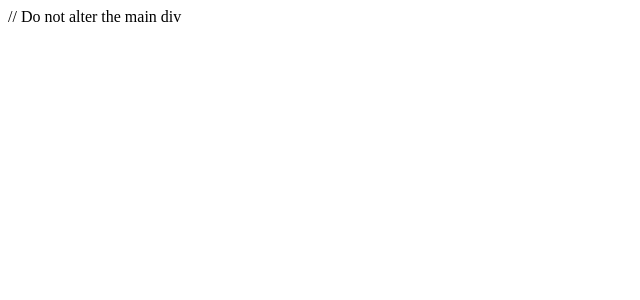
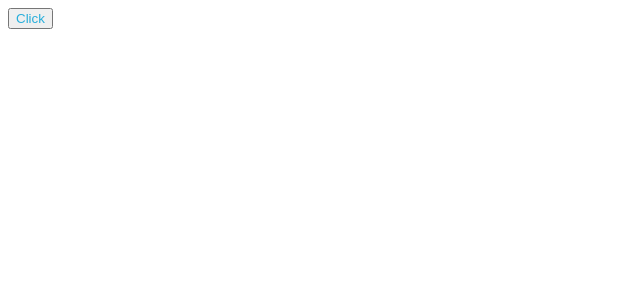
Before and after one commit to VikramSinghBoran/React-Basics-What-Are-Components-React-Basics-Going-through-the-file-structu-...---In-Class---Bu, a React app: page / in a window 1280 px wide. Shown: the top 300 px of the page, without its empty margins (0-640 px from the left). Built offline with nearby package versions, Linux system fonts and the light colour scheme.

Commit message:
Added event to button for para render

```diff
--- a/src/components/App.js
+++ b/src/components/App.js
@@ -2,12 +2,53 @@ import React, {Component, useState} from "react";
 import "./../styles/App.css";
 
 function App() {
+  // const [flag,setFlag] = useState(true);
+  // const  showP = (prevFlag)=>{
+  //   if(prevFlag == true){
+  //     setFlag(false);
+  //     console.log(flag);
+  //   }
+  //   console.log(typeof prevFlag);
+  // }
+  const [content,setContent] = useState();
+
+  const handleClick = ()=>{
+    setContent(<p id="para">"Hello, I've learnt to use the full-stack evaluation tool. This makes me so happy"</p>);
+  }
   return (
     <div id="main">
-      // Do not alter the main div
+      {/* // Do not alter the main div */}
+      <button id="click" onClick={handleClick}>Click</button>
+      {/* <p>{content}</p> */}
+      {content}
     </div>
   );
 }
 
+/*
+
+const [flag,setFlag] = useState(true);
+
+  showP = (prevFlag)=>{
+    if(prevFlag === true){
+      setFlag(false);
+    }
+    // else{
+    //   setFlag(true);
+    // }
+  }
+  return (
+    <div id="main">
+      // Do not alter the main div
+      <button id="click" onClick={(prevFlag)=>{
+        return showP(prevFlag);
+      }}>Click</button>
+      {prevFlag?<p>Hello, I've learnt to use the full-stack evaluation tool. This makes me so happy</p>:<></>}
+
+    </div>
+  );
+
+*/
+
 
 export default App;
```
Also changed, not shown: 1 other file (tests, documents, lock files or other folders).
